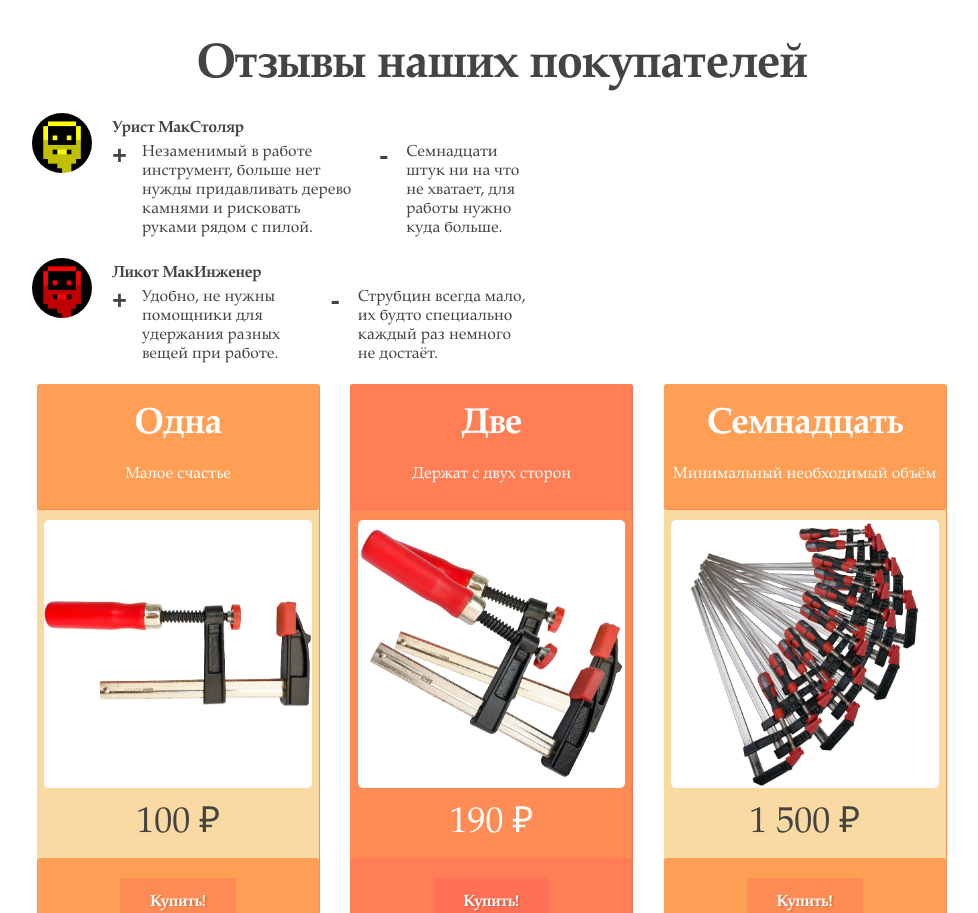
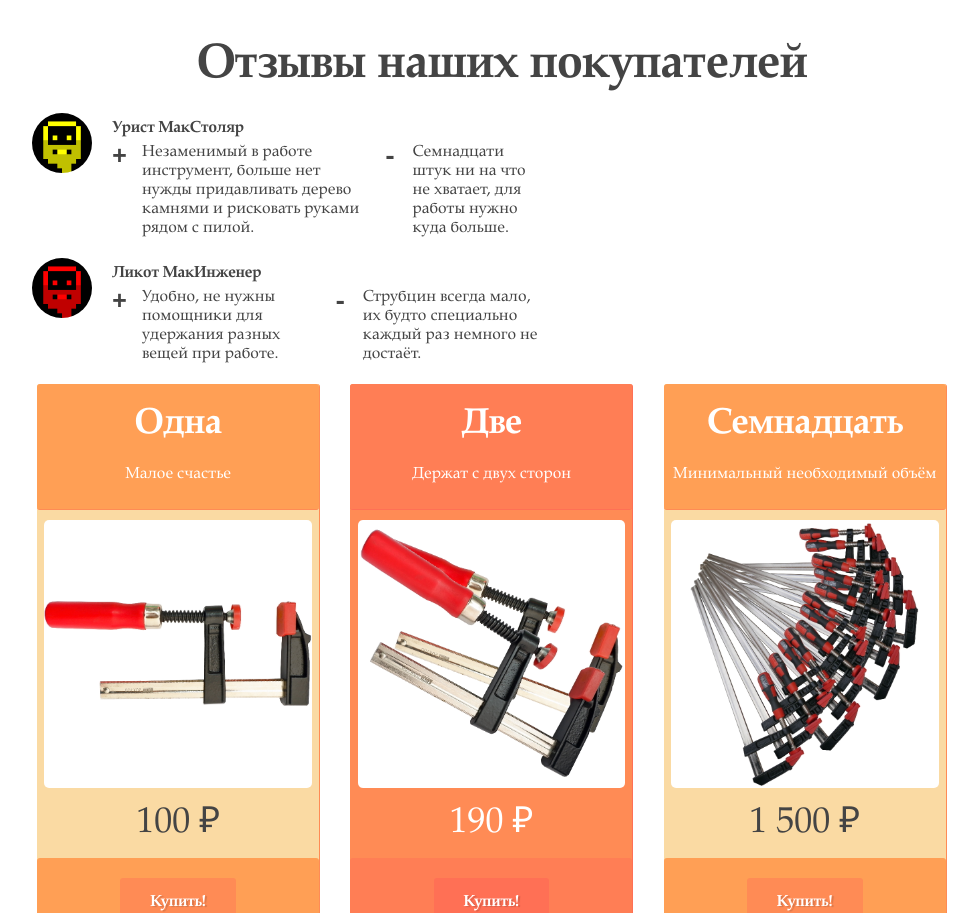
Before and after one commit to YuriFaraf/Test-lending, a plain HTML site: page index.html in a window 1280 px wide. Shown: the part 1177-2090 px from the top of the page, without its empty margins (148-1126 px from the left). Drawn offline with Linux system fonts and the light colour scheme.

Commit message:
review style fix1

```diff
--- a/css/review.css
+++ b/css/review.css
@@ -4,7 +4,7 @@
 
 .review-item {
   display: flex;
-  max-width: 500px;
+  /*max-width: 500px;*/
 }
 
 .review-author-photo {
@@ -23,6 +23,8 @@
 .review-text {
   display: flex;
   position: relative;
+  width: 50%;
+  box-sizing: border-box;
 }
 
 .review-plus {
```
